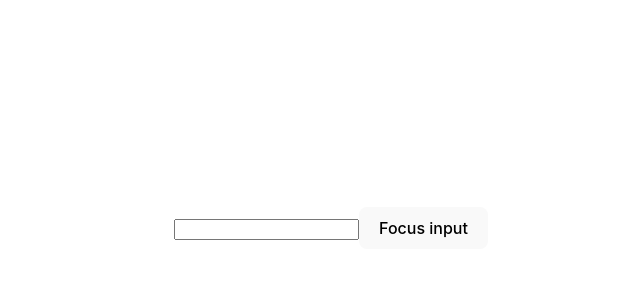
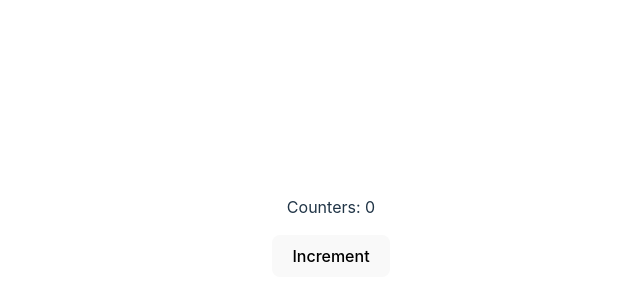
Before and after one commit to Tonyson8245/react-with-spring-boot3, a React (Vite) app in the folder react/myapp/: page / in a window 1280 px wide. Shown: the part 172-472 px from the top of the page, without its empty margins (309-949 px from the left). Built offline with nearby package versions, Linux system fonts and the light colour scheme.

Commit message:
exaple for custom useHook

```diff
--- a/react/myapp/src/App.jsx
+++ b/react/myapp/src/App.jsx
@@ -1,13 +1,10 @@
-import { useRef } from "react";
+import Counter from "./Counter";
 import "./App.css";
 
 function App() {
-  const inputRef = useRef(null);
-
   return (
     <>
-      <input ref={inputRef} type />
-      <button onClick={() => inputRef.current.focus()}>Focus input</button>
+      <Counter />
     </>
   );
 }
--- a/react/myapp/src/Counter.jsx
+++ b/react/myapp/src/Counter.jsx
@@ -1,7 +1,9 @@
 import { useState, useEffect } from "react";
+import useTitle from "./useTitle";
 
 function Counter() {
   const [count, setCount] = useState(0);
+  useTitle(`You clicked ${count} times`);
 
   useEffect(() => {
     console.log("Counter value is now " + count);
--- /dev/null
+++ b/react/myapp/src/useTitle.js
@@ -0,0 +1,8 @@
+import { useEffect } from "react";
+function useTitle(title) {
+  useEffect(() => {
+    document.title = title;
+  }, [title]);
+}
+
+export default useTitle;
```
